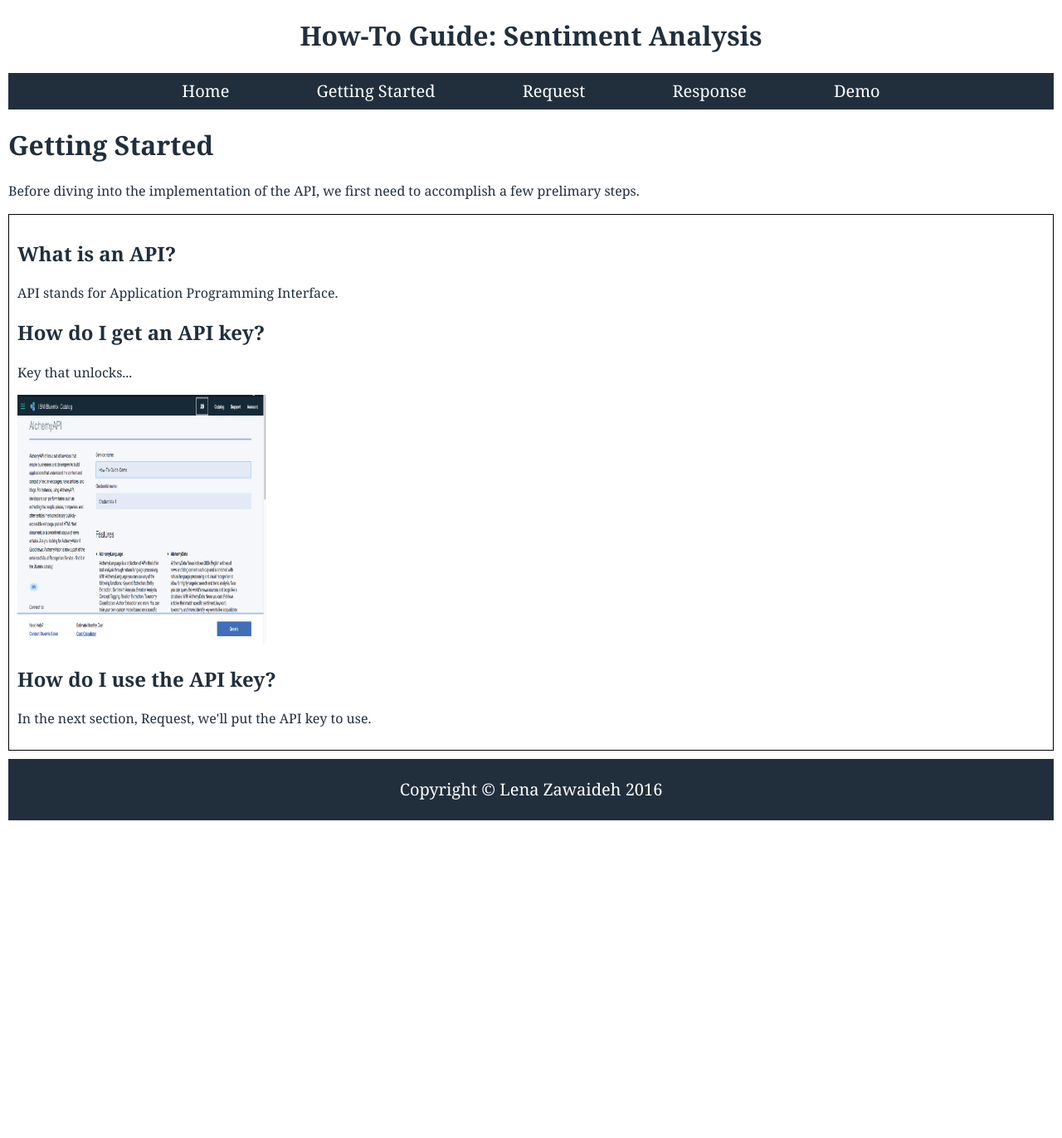
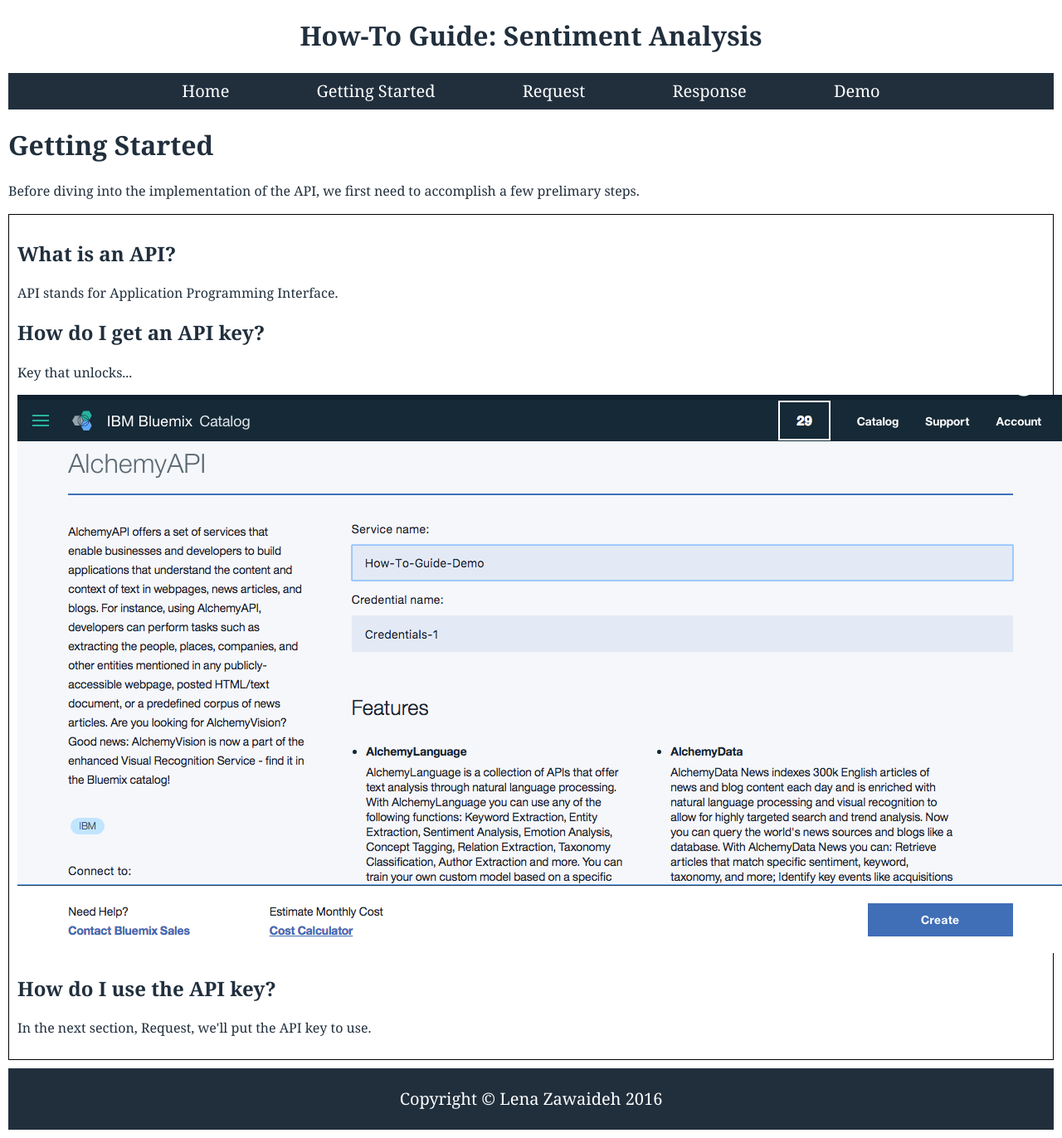
Before and after one commit to lenaz/How-To-Guide, a Jekyll site: the page built from getting-started.html, in a window 1280 px wide. Shown: the whole page at 83% size. Built offline with Jekyll 4.4.1, drawn with Linux system fonts in a browser that asks for light colours; Markdown is read by kramdown in place of the engine named in the settings; before the commit the page ends 999 px from its top, so only the background shows below that.

Commit message:
Update getting-started.html

```diff
--- a/getting-started.html
+++ b/getting-started.html
@@ -11,7 +11,7 @@ layout: default
 <p>API stands for Application Programming Interface.</p>
 <h2>How do I get an API key?</h2>
 <p>Key that unlocks...</p>
-  <p><img src="assets/service-name.png" alt="Set Up Service" height="300" width="300"></p>
+  <p><img src="assets/service-name.png" alt="Set Up Service"></p>
 <h2>How do I use the API key?</h2>
 <p>In the next section, Request, we'll put the API key to use.</p>
 </div>
```
